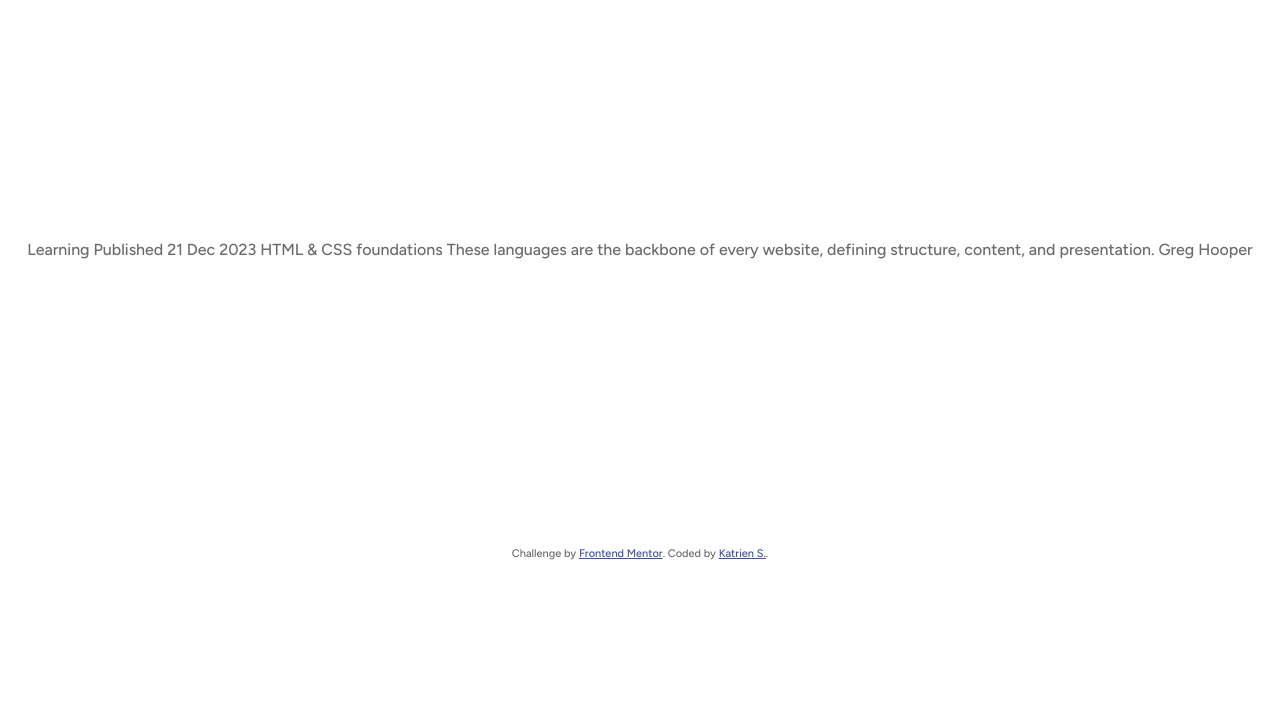
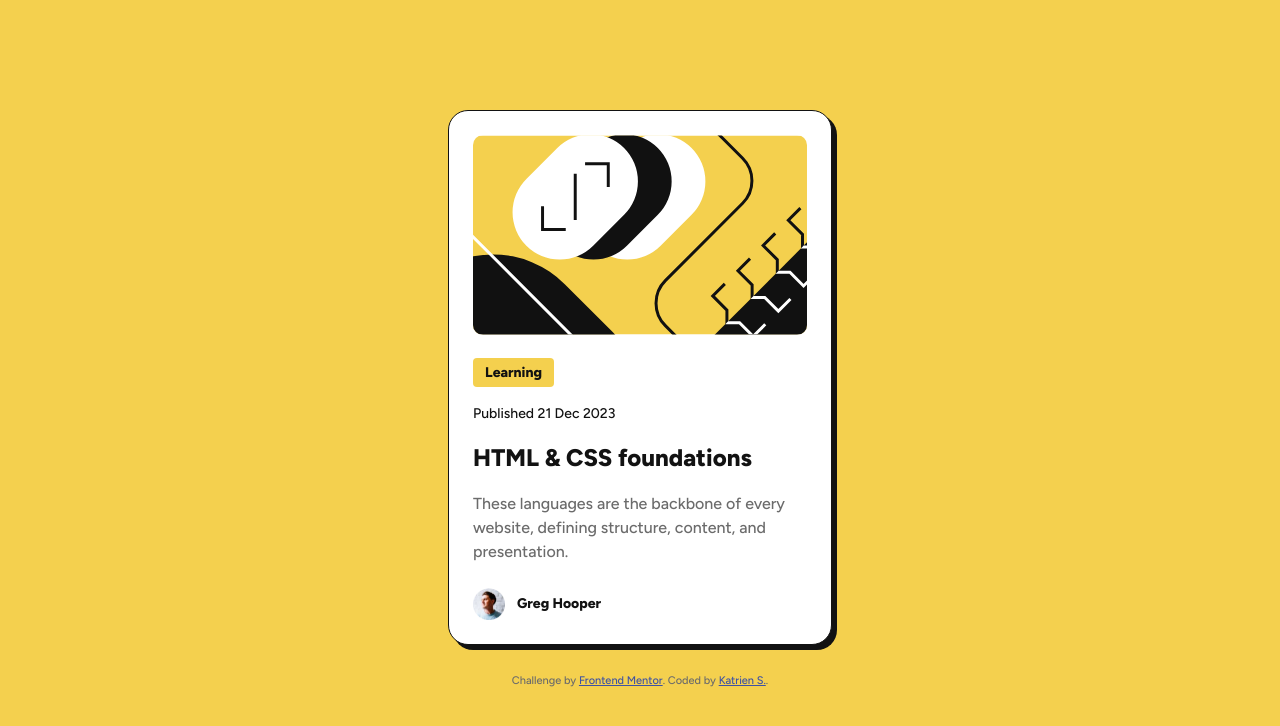
Before and after one commit to katrien-s/fe-25-001-blog-preview-card, a plain HTML site: page index.html in a window 1280 px wide. Drawn offline with Linux system fonts and the light colour scheme.

Commit message:
Card finished

```diff
--- a/index.html
+++ b/index.html
@@ -19,9 +19,28 @@
 		<title>Frontend Mentor | Blog preview card</title>
 	</head>
 	<body>
-		Learning Published 21 Dec 2023 HTML & CSS foundations These languages are
-		the backbone of every website, defining structure, content, and
-		presentation. Greg Hooper
+		<main class="card flow">
+			<img
+				src="/assets/images/illustration-article.svg"
+				alt=""
+				class="img illustration"
+			/>
+			<p class="card-tag">Learning</p>
+			<p class="text-neutral-950 fs-300">Published 21 Dec 2023</p>
+			<p class="text-neutral-950 fw-800 fs-600">HTML & CSS foundations</p>
+			<p>
+				These languages are the backbone of every website, defining structure,
+				content, and presentation.
+			</p>
+			<div class="teacher-info">
+				<img
+					src="/assets/images/image-avatar.webp"
+					alt="Portrait Greg Hooper"
+					class="img avatar"
+				/>
+				<p class="text-neutral-950 fw-800 fs-300">Greg Hooper</p>
+			</div>
+		</main>
 
 		<div class="attribution">
 			Challenge by
--- a/style.css
+++ b/style.css
@@ -45,6 +45,7 @@ body {
 	font-weight: var(--fw-500);
 	font-size: var(--fs-400);
 	color: hsl(var(--clr-neutral-500));
+	background-color: hsl(var(--clr-accent-400));
 	line-height: 1.5;
 	min-height: 100vh;
 	display: grid;
@@ -53,14 +54,25 @@ body {
 }
 
 /* Utility classes */
-.flow-content > * + * {
-	margin-top: var(--flow-space, var(--spacer));
+.flow > *:where(:not(:first-child)) {
+	margin-top: var(--flow-space, 3.5rem);
+}
+
+.flow-space-big {
+	--flow-space: 5rem;
+}
+
+.flow-space-normal {
+	--flow-space: 3.5rem;
+}
+
+.flow-space-small {
+	--flow-space: 1.5rem;
 }
 
 .wrapper {
 	padding: 0 var(--spacer);
 	max-width: 70rem;
-	margin: 0 auto;
 }
 
 header {
@@ -88,22 +100,6 @@ header {
 	display: grid;
 	grid-template-columns: repeat(2, 40px);
 	gap: var(--gap, 1rem);
-}
-
-.flow > *:where(:not(:first-child)) {
-	margin-top: var(--flow-space, 3.5rem);
-}
-
-.flow-space-big {
-	--flow-space: 5rem;
-}
-
-.flow-space-normal {
-	--flow-space: 3.5rem;
-}
-
-.flow-space-small {
-	--flow-space: 1.5rem;
 }
 
 .underline {
@@ -235,6 +231,45 @@ h3,
 	--width: 4px;
 }
 
+/* Component */
+
+.card {
+	--flow-space: 1rem;
+	width: min(calc(100vw - 2rem), 24rem);
+	border: 1px solid hsl(var(--clr-neutral-950));
+	background-color: hsl(var(--clr-neutral-100));
+	border-radius: 20px;
+	padding: 1.5rem;
+	box-shadow: 5px 5px hsl(var(--clr-neutral-950));
+}
+
+.illustration {
+	border-radius: 10px;
+	max-width: 100%;
+}
+
+.card-tag {
+	display: inline-block;
+	color: hsl(var(--clr-neutral-950));
+	font-weight: var(--fw-800);
+	font-size: var(--fs-300);
+	background-color: hsl(var(--clr-accent-400));
+	border-radius: 4px;
+	padding: 0.25rem 0.75rem;
+}
+
+.teacher-info {
+	--flow-space: 1.5rem;
+	display: flex;
+	align-items: center;
+	gap: 0.75rem;
+}
+
+.avatar {
+	width: 32px;
+	height: 32px;
+}
+
 /* Footer */
 
 .attribution {
```
